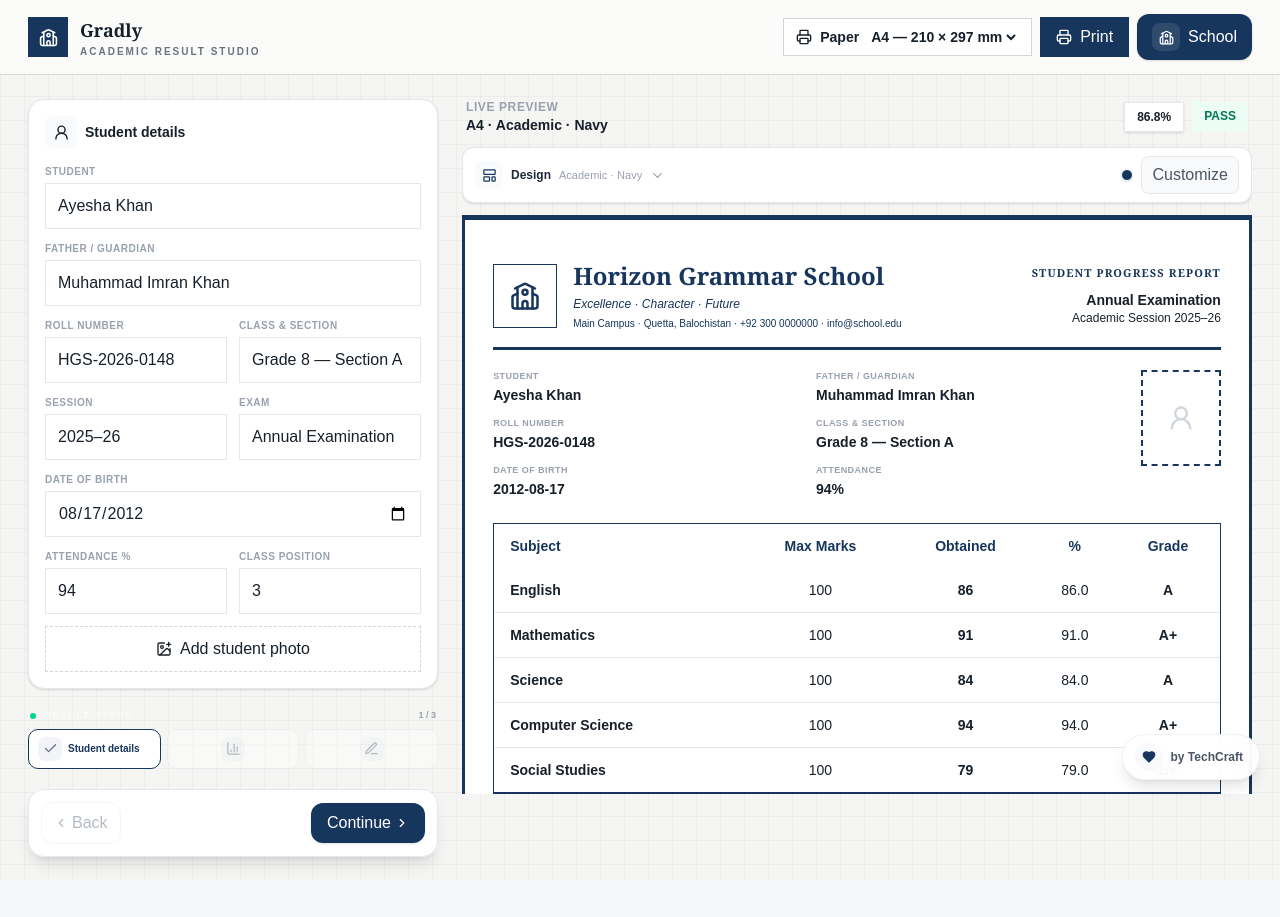
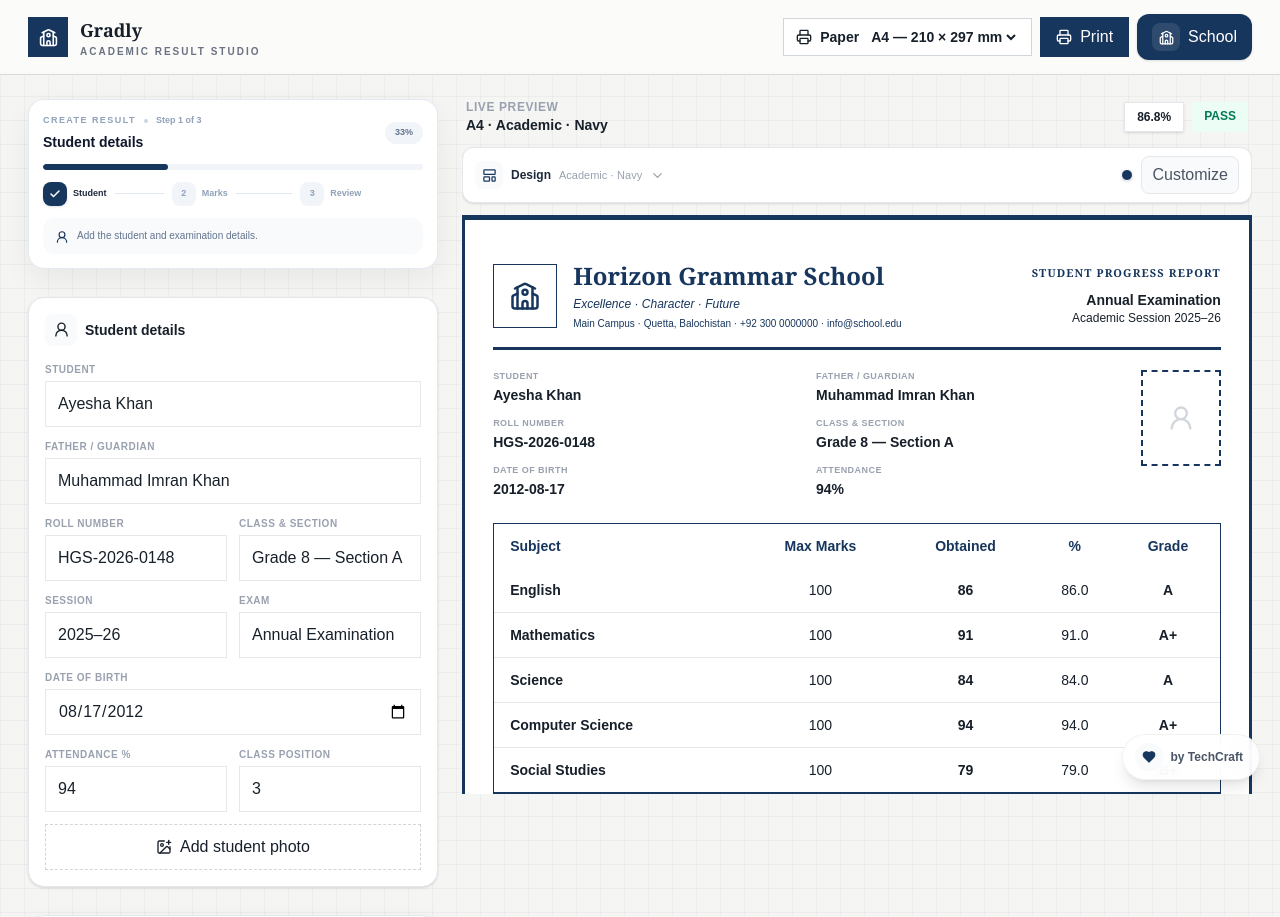
Before and after one commit to merajNizBaloch/gradly, a Next.js app: page / in a window 1280 px wide. Shown: the top 917 px of the page. Before the commit the page ends 881 px from the top, so only its background shows below. Built offline with nearby package versions, Linux system fonts and the light colour scheme.

Commit message:
Completely redesign result creation workflow

```diff
--- a/src/app/components/sidebar-tabs.tsx
+++ b/src/app/components/sidebar-tabs.tsx
@@ -5,6 +5,7 @@ import {
   Check,
   ChevronLeft,
   ChevronRight,
+  CircleCheck,
   ImagePlus,
   PenLine,
   Plus,
@@ -46,14 +47,34 @@ const defaultProfile: Profile = {
   removeWhite: false,
 };
 
-const tabs: Array<{
+const steps: Array<{
   id: TabId;
   label: string;
+  shortLabel: string;
+  description: string;
   icon: typeof BarChart3;
 }> = [
-  { id: "student", label: "Student details", icon: UserRound },
-  { id: "marks", label: "Marks", icon: BarChart3 },
-  { id: "remarks", label: "Principal & teacher", icon: PenLine },
+  {
+    id: "student",
+    label: "Student details",
+    shortLabel: "Student",
+    description: "Add the student and examination details.",
+    icon: UserRound,
+  },
+  {
+    id: "marks",
+    label: "Marks",
+    shortLabel: "Marks",
+    description: "Enter each subject and the obtained marks.",
+    icon: BarChart3,
+  },
+  {
+    id: "remarks",
+    label: "Review",
+    shortLabel: "Review",
+    description: "Add remarks and signatures, then finish.",
+    icon: PenLine,
+  },
 ];
 
 const panelGroups: Record<TabId, string[]> = {
@@ -84,8 +105,8 @@ function findPanel(sidebar: HTMLElement, names: string[]): HTMLElement | null {
       .filter(
         (node): node is HTMLElement =>
           node instanceof HTMLElement &&
-          !node.hasAttribute("data-gradly-sidebar-tabs-slot") &&
-          !node.hasAttribute("data-gradly-step-navigation"),
+          !node.hasAttribute("data-gradly-workflow-header") &&
+          !node.hasAttribute("data-gradly-workflow-navigation"),
       )
       .find((panel) => {
         const heading = panel.querySelector(".mb-4")?.textContent || "";
@@ -107,12 +128,20 @@ function completeStudent(sidebar: HTMLElement): boolean {
 }
 
 function completeMarks(sidebar: HTMLElement): boolean {
-  const panel = findPanel(sidebar, ["Subjects & marks", "Subject"]);
-  if (!panel) return false;
+  const panels = Array.from(sidebar.children).filter(
+    (node): node is HTMLElement =>
+      node instanceof HTMLElement &&
+      !node.hasAttribute("data-gradly-workflow-header") &&
+      !node.hasAttribute("data-gradly-workflow-navigation"),
+  );
 
-  const rows = Array.from(
-    panel.querySelectorAll<HTMLTableRowElement>("tbody tr"),
-  );
+  const table = panels
+    .flatMap((panel) => Array.from(panel.querySelectorAll<HTMLTableElement>("table")))
+    .find((candidate) => /subject/i.test(candidate.textContent || "") && /obtained/i.test(candidate.textContent || ""));
+
+  if (!table) return false;
+
+  const rows = Array.from(table.querySelectorAll<HTMLTableRowElement>("tbody tr"));
   if (!rows.length) return false;
 
   return rows.every((row) => {
@@ -142,9 +171,7 @@ function completeRemarks(sidebar: HTMLElement): boolean {
   if (!panel) return false;
 
   const hasText = Array.from(
-    panel.querySelectorAll<HTMLInputElement | HTMLTextAreaElement>(
-      "input, textarea",
-    ),
+    panel.querySelectorAll<HTMLInputElement | HTMLTextAreaElement>("input, textarea"),
   ).some((input) => input.value.trim());
 
   const hasImage = Array.from(panel.querySelectorAll<HTMLImageElement>("img")).some(
@@ -196,9 +223,7 @@ function applyProfileToPage(profile: Profile) {
     }
   }
 
-  window.dispatchEvent(
-    new CustomEvent("gradly-school-profile", { detail: profile }),
-  );
+  window.dispatchEvent(new CustomEvent("gradly-school-profile", { detail: profile }));
 }
 
 function removeWhiteFromImage(dataUrl: string): Promise<string> {
@@ -297,12 +322,14 @@ export default function SidebarTabs() {
     remarks: false,
   });
   const [finished, setFinished] = useState(false);
-  const [sidebarMount, setSidebarMount] = useState<HTMLElement | null>(null);
+  const [headerMount, setHeaderMount] = useState<HTMLElement | null>(null);
+  const [navigationMount, setNavigationMount] = useState<HTMLElement | null>(null);
   const [topMount, setTopMount] = useState<HTMLElement | null>(null);
   const [schoolOpen, setSchoolOpen] = useState(false);
   const [profile, setProfile] = useState<Profile>(defaultProfile);
   const [draft, setDraft] = useState<Profile>(defaultProfile);
   const [saved, setSaved] = useState(false);
+  const [validationMessage, setValidationMessage] = useState("");
 
   const refresh = () => {
     const sidebar = getSidebar();
@@ -332,10 +359,15 @@ export default function SidebarTabs() {
 
     const sidebar = getSidebar();
     if (sidebar) {
-      const slot = document.createElement("div");
-      slot.setAttribute("data-gradly-sidebar-tabs-slot", "true");
-      sidebar.insertBefore(slot, sidebar.firstElementChild);
-      setSidebarMount(slot);
+      const headerSlot = document.createElement("div");
+      headerSlot.setAttribute("data-gradly-workflow-header", "true");
+      sidebar.insertBefore(headerSlot, sidebar.firstElementChild);
+      setHeaderMount(headerSlot);
+
+      const navigationSlot = document.createElement("div");
+      navigationSlot.setAttribute("data-gradly-workflow-navigation", "true");
+      sidebar.appendChild(navigationSlot);
+      setNavigationMount(navigationSlot);
     }
 
     const header = document.querySelector<HTMLElement>("header.no-print");
@@ -351,7 +383,8 @@ export default function SidebarTabs() {
     applyProfileToPage(stored);
 
     return () => {
-      document.querySelector("[data-gradly-sidebar-tabs-slot]")?.remove();
+      document.querySelector("[data-gradly-workflow-header]")?.remove();
+      document.querySelector("[data-gradly-workflow-navigation]")?.remove();
       document.querySelector("[data-gradly-school-topbar-slot]")?.remove();
     };
   }, []);
@@ -359,11 +392,15 @@ export default function SidebarTabs() {
   useEffect(() => {
     refresh();
 
-    const onChange = () => refresh();
+    const onChange = () => {
+      setValidationMessage("");
+      refresh();
+    };
+
     document.addEventListener("input", onChange, true);
     document.addEventListener("change", onChange, true);
 
-    const timer = window.setInterval(refresh, 300);
+    const timer = window.setInterval(refresh, 500);
     return () => {
       document.removeEventListener("input", onChange, true);
       document.removeEventListener("change", onChange, true);
@@ -372,24 +409,25 @@ export default function SidebarTabs() {
   }, []);
 
   useEffect(() => {
-    if (!sidebarMount) return;
+    if (!headerMount) return;
 
-    const sidebar = sidebarMount.parentElement;
+    const sidebar = headerMount.parentElement;
     if (!sidebar) return;
 
     const apply = () => {
       const panels = Array.from(sidebar.children).filter(
         (node): node is HTMLElement =>
           node instanceof HTMLElement &&
-          node !== sidebarMount &&
-          !node.hasAttribute("data-gradly-sidebar-tabs-slot") &&
-          !node.hasAttribute("data-gradly-step-navigation"),
+          node !== headerMount &&
+          node !== navigationMount &&
+          !node.hasAttribute("data-gradly-workflow-header") &&
+          !node.hasAttribute("data-gradly-workflow-navigation"),
       );
 
       panels.forEach((panel) => {
         const title =
           panel.querySelector(".mb-4")?.textContent?.trim() ||
-          panel.textContent?.slice(0, 100) ||
+          panel.textContent?.slice(0, 120) ||
           "";
 
         const visible =
@@ -406,7 +444,7 @@ export default function SidebarTabs() {
     const observer = new MutationObserver(apply);
     observer.observe(sidebar, { childList: true, subtree: true });
     return () => observer.disconnect();
-  }, [active, finished, sidebarMount]);
+  }, [active, finished, headerMount, navigationMount]);
 
   useEffect(() => {
     if (!schoolOpen) return;
@@ -431,16 +469,19 @@ export default function SidebarTabs() {
     }
   }, [draft, schoolOpen]);
 
+  useEffect(() => {
+    if (finished || validationMessage) return;
+    const id = window.requestAnimationFrame(() => refresh());
+    return () => window.cancelAnimationFrame(id);
+  }, [active, finished, validationMessage]);
+
   const chooseLogo = (file: File | undefined) => {
     if (!file) return;
 
     const reader = new FileReader();
     reader.onload = async () => {
       const raw = String(reader.result);
-      const logo = draft.removeWhite
-        ? await removeWhiteFromImage(raw)
-        : raw;
-
+      const logo = draft.removeWhite ? await removeWhiteFromImage(raw) : raw;
       setDraft((current) => ({ ...current, logo }));
     };
     reader.readAsDataURL(file);
@@ -462,20 +503,35 @@ export default function SidebarTabs() {
   const next = () => {
     const valid = isStepComplete(active);
     refresh();
-    if (!valid) return;
 
-    setCompleted((current) => ({ ...current, [active]: true }));
+    if (!valid) {
+      setValidationMessage(
+        active === "student"
+          ? "Complete the required student details to continue."
+          : active === "marks"
+            ? "Enter a valid subject and marks for every row to continue."
+            : "Add at least one remark or signature to complete the result.",
+      );
+      return;
+    }
+
+    setValidationMessage("");
 
     if (active === "student") {
+      setCompleted((current) => ({ ...current, student: true }));
       setActive("marks");
     } else if (active === "marks") {
+      setCompleted((current) => ({ ...current, marks: true }));
       setActive("remarks");
     } else {
+      setCompleted((current) => ({ ...current, remarks: true }));
       setFinished(true);
     }
   };
 
   const back = () => {
+    setValidationMessage("");
+
     if (finished) {
       setFinished(false);
       setActive("remarks");
@@ -495,12 +551,15 @@ export default function SidebarTabs() {
   };
 
   const activeIndex = useMemo(
-    () => tabs.findIndex((tab) => tab.id === active),
+    () => steps.findIndex((step) => step.id === active),
     [active],
   );
-  const canContinue = completed[active];
+  const currentStep = steps[activeIndex] || steps[0];
+  const percent = finished
+    ? 100
+    : Math.round(((activeIndex + (completed[currentStep.id] ? 1 : 0)) / steps.length) * 100);
 
-  if (!sidebarMount && !topMount) return null;
+  if (!headerMount && !navigationMount && !topMount) return null;
 
   const schoolButton = topMount
     ? createPortal(
@@ -520,116 +579,140 @@ export default function SidebarTabs() {
       )
     : null;
 
-  const sidebar = sidebarMount
+  const workflowHeader = headerMount
     ? createPortal(
+        <div
+          data-gradly-workflow
+          className="mb-3 rounded-2xl border border-slate-200/90 bg-white/95 p-3.5 shadow-[0_10px_30px_rgba(15,23,42,0.06)] backdrop-blur"
+        >
+          {finished ? (
+            <div className="flex items-start gap-3">
+              <span className="grid h-9 w-9 shrink-0 place-items-center rounded-xl bg-emerald-50 text-emerald-600 ring-1 ring-emerald-100">
+                <CircleCheck size={19} />
+              </span>
+              <div className="min-w-0">
+                <div className="text-[9px] font-extrabold uppercase tracking-[0.16em] text-emerald-600">
+                  Result ready
+                </div>
+                <h2 className="mt-0.5 text-sm font-black text-slate-900">
+                  Your result card is complete
+                </h2>
+                <p className="mt-1 text-[10px] leading-4 text-slate-500">
+                  Review the live card, then print or create another result.
+                </p>
+              </div>
+            </div>
+          ) : (
             <>
-          <div
-            data-gradly-sidebar-tabs
-            className="relative z-20 overflow-hidden rounded-2xl border border-[#d7d9dd] bg-[#111827] p-1.5 shadow-[0_8px_24px_rgba(15,23,42,0.12)]"
-          >
-            <div className="flex items-center justify-between px-2 pb-1.5 pt-1">
+              <div className="flex items-center justify-between gap-3">
+                <div className="min-w-0">
                   <div className="flex items-center gap-2">
-                <span className="h-1.5 w-1.5 rounded-full bg-emerald-400" />
-                <span className="text-[9px] font-extrabold uppercase tracking-[0.2em] text-white/55">
-                  Result steps
+                    <span className="text-[9px] font-extrabold uppercase tracking-[0.16em] text-slate-400">
+                      Create result
+                    </span>
+                    <span className="h-1 w-1 rounded-full bg-slate-300" />
+                    <span className="text-[9px] font-bold text-slate-400">
+                      Step {activeIndex + 1} of {steps.length}
                     </span>
                   </div>
-              <span className="text-[9px] font-bold text-white/35">
-                {finished ? "3 / 3" : `${activeIndex + 1} / 3`}
+                  <h2 className="mt-1 text-sm font-black text-slate-900">{currentStep.label}</h2>
+                </div>
+                <span className="shrink-0 rounded-full bg-slate-100 px-2.5 py-1 text-[9px] font-bold text-slate-500">
+                  {percent}%
                 </span>
               </div>
 
-            {!finished ? (
-              <div className="relative px-1 pb-1">
-                {tabs.map(({ id, label, icon: Icon }, index) => {
-                  const selected = active === id;
-                  const done = completed[id] || index < activeIndex;
-                  const locked = index > activeIndex;
+              <div className="mt-3 h-1.5 overflow-hidden rounded-full bg-slate-100" aria-hidden="true">
+                <div
+                  className="h-full rounded-full bg-[#17365D] transition-[width] duration-300"
+                  style={{ width: `${Math.max(8, percent)}%` }}
+                />
+              </div>
+
+              <div className="mt-3 flex items-center gap-1.5" aria-label="Result creation progress">
+                {steps.map((step, index) => {
+                  const isCurrent = index === activeIndex;
+                  const isDone = index < activeIndex || completed[step.id];
 
                   return (
-                    <div key={id} className="relative">
-                      <button
-                        type="button"
-                        disabled={locked}
-                        onClick={() => !locked && setActive(id)}
-                        title={label}
-                        aria-label={label}
-                        className={`group relative flex w-full items-center gap-3 rounded-xl px-2.5 py-2.5 text-left transition-all duration-200 ${
-                          selected
-                            ? "bg-white text-[#17365D] shadow-md"
-                            : done
-                              ? "bg-emerald-400/10 text-emerald-200"
-                              : "text-white/55 hover:bg-white/10 hover:text-white"
-                        } ${locked ? "cursor-not-allowed opacity-45" : ""}`}
-                      >
+                    <div key={step.id} className="flex min-w-0 flex-1 items-center gap-1.5">
                       <span
-                          className={`relative z-10 grid h-8 w-8 shrink-0 place-items-center rounded-lg ${
-                            selected
-                              ? "bg-[#edf2f8]"
-                              : done
-                                ? "bg-emerald-400/15"
-                                : "bg-white/5"
+                        className={`grid h-6 w-6 shrink-0 place-items-center rounded-lg text-[9px] font-black transition ${
+                          isCurrent
+                            ? "bg-[#17365D] text-white shadow-sm"
+                            : isDone
+                              ? "bg-emerald-50 text-emerald-600 ring-1 ring-emerald-100"
+                              : "bg-slate-100 text-slate-400"
                         }`}
                       >
-                          {done ? <Check size={15} /> : <Icon size={15} />}
-                        </span>
-                        <span className="min-w-0 flex-1">
-                          <span className="block text-[10px] font-extrabold uppercase tracking-[0.08em]">
-                            Step {index + 1}
+                        {isDone ? <Check size={12} strokeWidth={3} /> : index + 1}
                       </span>
                       <span
-                            className={`mt-0.5 block truncate text-[11px] font-bold ${
-                              selected ? "text-[#17365D]" : "text-white/80"
+                        className={`min-w-0 truncate text-[9px] font-extrabold ${
+                          isCurrent ? "text-slate-800" : isDone ? "text-emerald-600" : "text-slate-400"
                         }`}
                       >
-                            {label}
+                        {step.shortLabel}
                       </span>
-                        </span>
-                        {selected && (
-                          <span className="h-1.5 w-1.5 rounded-full bg-emerald-500" />
-                        )}
-                      </button>
-                      {index < 2 && (
+                      {index < steps.length - 1 && (
                         <span
+                          className={`mx-0.5 h-px flex-1 ${index < activeIndex ? "bg-emerald-200" : "bg-slate-200"}`}
                           aria-hidden="true"
-                          className="absolute left-[18px] top-[44px] h-4 w-px bg-white/10"
                         />
                       )}
                     </div>
                   );
                 })}
               </div>
-            ) : (
-              <div className="px-2 pb-2 pt-1 text-[10px] font-bold text-emerald-300">
-                All steps completed — result ready
+
+              <div className="mt-3 flex items-start gap-2 rounded-xl bg-slate-50 px-3 py-2.5">
+                <currentStep.icon size={14} className="mt-0.5 shrink-0 text-[#17365D]" />
+                <p className="text-[10px] leading-4 text-slate-500">{currentStep.description}</p>
+              </div>
+
+              {validationMessage && (
+                <div className="mt-2 rounded-xl border border-amber-200 bg-amber-50 px-3 py-2 text-[10px] font-semibold leading-4 text-amber-800">
+                  {validationMessage}
                 </div>
               )}
-          </div>
+            </>
+          )}
+        </div>,
+        headerMount,
+      )
+    : null;
 
+  const workflowNavigation = navigationMount
+    ? createPortal(
         <div
-            data-gradly-step-navigation
-            className="sticky bottom-3 z-20 mt-3 rounded-2xl border border-slate-200 bg-white/95 p-3 shadow-lg backdrop-blur"
+          data-gradly-workflow-navigation
+          className="mt-3 rounded-2xl border border-slate-200 bg-white/95 p-3 shadow-[0_10px_26px_rgba(15,23,42,0.07)] backdrop-blur"
         >
           {!finished ? (
-              <div className="flex items-center justify-between gap-2">
+            <div className="flex items-center justify-between gap-3">
               <button
                 type="button"
                 onClick={back}
                 disabled={active === "student"}
-                  className="inline-flex items-center gap-1 rounded-xl border border-slate-200 bg-white px-3 py-2 text-[11px] font-extrabold text-slate-600 transition hover:bg-slate-50 disabled:cursor-not-allowed disabled:opacity-40"
+                className="inline-flex min-h-10 items-center gap-1.5 rounded-xl border border-slate-200 bg-white px-3.5 text-[11px] font-extrabold text-slate-600 transition hover:border-slate-300 hover:bg-slate-50 disabled:cursor-not-allowed disabled:opacity-35"
               >
-                  <ChevronLeft size={14} />
+                <ChevronLeft size={15} />
                 Back
               </button>
+
+              <div className="min-w-0 flex-1 text-right">
+                <div className="truncate text-[9px] font-bold text-slate-400">
+                  {completed[active] ? "Section complete" : "Complete this section to continue"}
+                </div>
+              </div>
 
               <button
                 type="button"
                 onClick={next}
-                  disabled={!canContinue}
-                  className="inline-flex items-center gap-1 rounded-xl bg-[#17365D] px-4 py-2 text-[11px] font-extrabold text-white shadow-sm transition hover:-translate-y-0.5 hover:shadow-md disabled:cursor-not-allowed disabled:opacity-40"
+                className="inline-flex min-h-10 items-center gap-1.5 rounded-xl bg-[#17365D] px-4 text-[11px] font-extrabold text-white shadow-sm transition hover:-translate-y-0.5 hover:shadow-md"
               >
-                  {active === "remarks" ? "Finish result" : "Continue"}
-                  <ChevronRight size={14} />
+                {active === "remarks" ? "Complete result" : "Continue"}
+                <ChevronRight size={15} />
               </button>
             </div>
           ) : (
@@ -637,16 +720,16 @@ export default function SidebarTabs() {
               <button
                 type="button"
                 onClick={print}
-                  className="inline-flex items-center justify-center gap-2 rounded-xl bg-[#17365D] px-4 py-2.5 text-[11px] font-extrabold text-white shadow-sm transition hover:-translate-y-0.5 hover:shadow-md"
+                className="inline-flex min-h-10 items-center justify-center gap-2 rounded-xl bg-[#17365D] px-4 text-[11px] font-extrabold text-white shadow-sm transition hover:-translate-y-0.5 hover:shadow-md"
               >
-                  <Printer size={14} />
+                <Printer size={15} />
                 Download / Print
               </button>
               <div className="grid grid-cols-2 gap-2">
                 <button
                   type="button"
                   onClick={print}
-                    className="inline-flex items-center justify-center gap-1 rounded-xl border border-slate-200 bg-white px-3 py-2 text-[10px] font-extrabold text-slate-700 transition hover:bg-slate-50"
+                  className="inline-flex min-h-9 items-center justify-center gap-1.5 rounded-xl border border-slate-200 bg-white px-3 text-[10px] font-extrabold text-slate-700 transition hover:bg-slate-50"
                 >
                   <Printer size={13} />
                   Print result
@@ -654,7 +737,7 @@ export default function SidebarTabs() {
                 <button
                   type="button"
                   onClick={newResult}
-                    className="inline-flex items-center justify-center gap-1 rounded-xl border border-slate-200 bg-white px-3 py-2 text-[10px] font-extrabold text-slate-700 transition hover:bg-slate-50"
+                  className="inline-flex min-h-9 items-center justify-center gap-1.5 rounded-xl border border-slate-200 bg-white px-3 text-[10px] font-extrabold text-slate-700 transition hover:bg-slate-50"
                 >
                   <Plus size={13} />
                   Add another
@@ -665,16 +748,16 @@ export default function SidebarTabs() {
                 onClick={() => {
                   setFinished(false);
                   setActive("remarks");
+                  setValidationMessage("");
                 }}
-                  className="text-[10px] font-bold text-slate-400 transition hover:text-[#17365D]"
+                className="pt-1 text-[10px] font-bold text-slate-400 transition hover:text-[#17365D]"
               >
-                  Review step 3
+                Review result details
               </button>
             </div>
           )}
-          </div>
-        </>,
-        sidebarMount,
+        </div>,
+        navigationMount,
       )
     : null;
 
@@ -829,7 +912,8 @@ export default function SidebarTabs() {
   return (
     <>
       {schoolButton}
-      {sidebar}
+      {workflowHeader}
+      {workflowNavigation}
       {schoolModal}
     </>
   );
```
Lines whose indentation alone changed are shown as unchanged.
